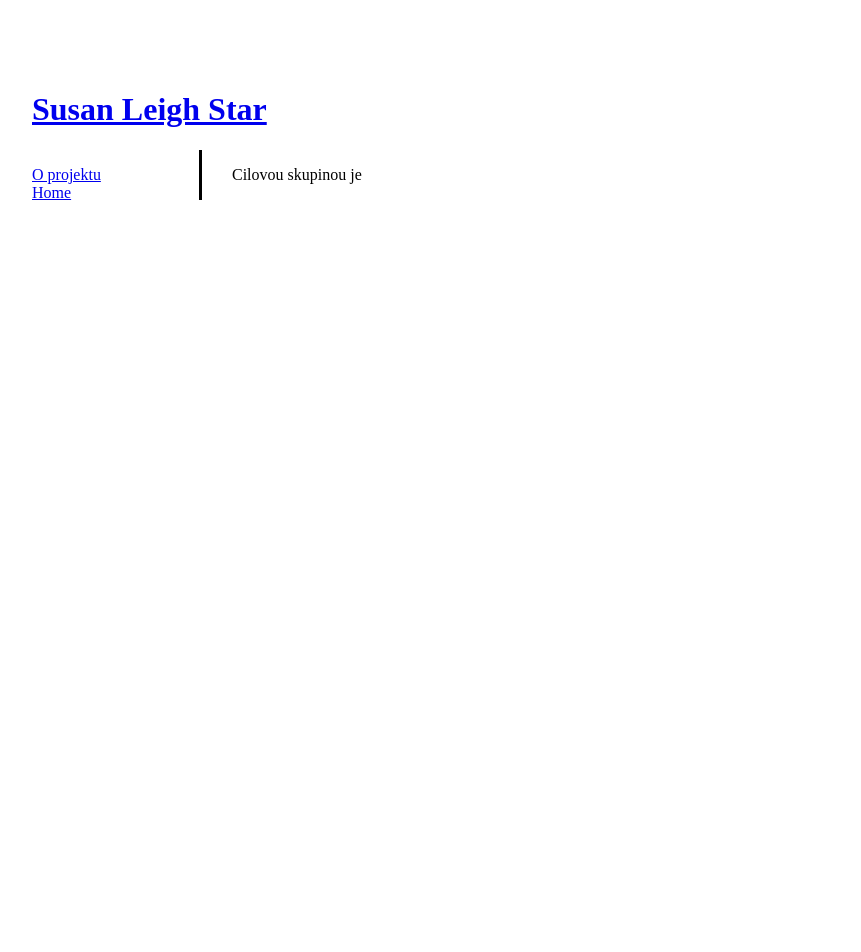
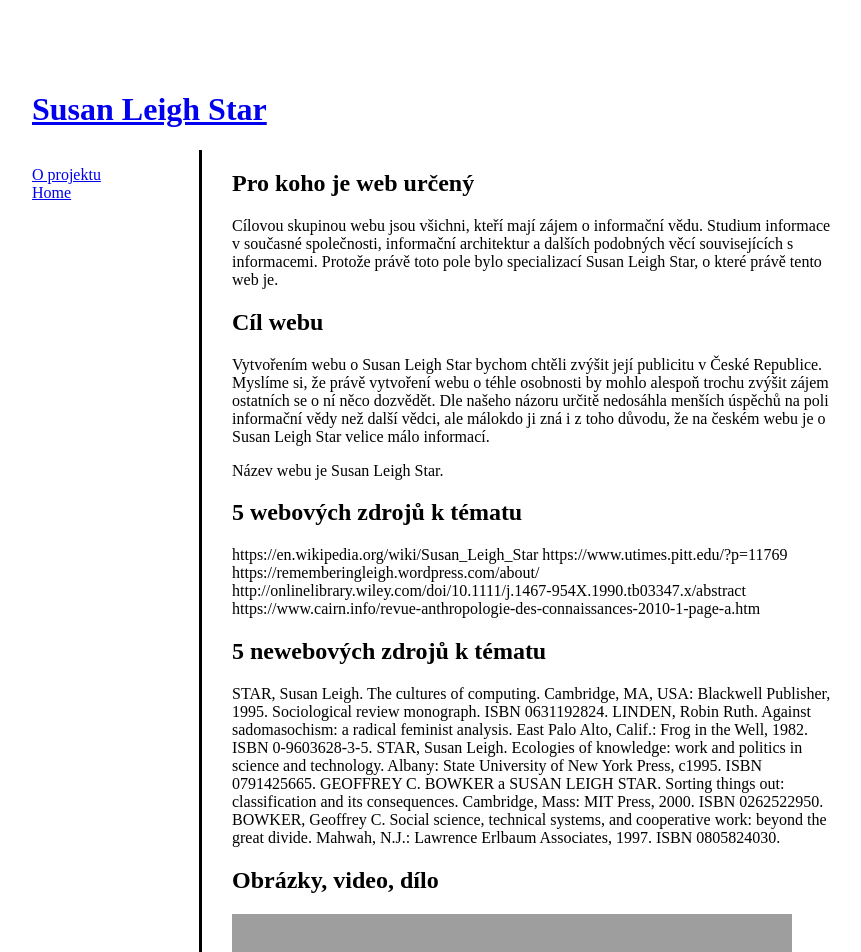
Before and after one commit to KT166/Learn-jekyll, a Jekyll site: the page built from O projektu.md, in a window 1280 px wide and 1400 px high. Shown: the top 952 px of the window, without its empty margins (208-1069 px from the left). Built offline with Jekyll 4.4.1, drawn with Linux system fonts in a browser that asks for light colours; comment, search, counter and statistics services are not loaded; some of the changed text lies outside the part shown; grey boxes are pictures that could not be loaded.

Commit message:
O projektu změna

```diff
--- a/O projektu.md
+++ b/O projektu.md
@@ -3,4 +3,55 @@
 title: O projektu
 ---
 
-Cilovou skupinou je
+## Pro koho je web určený
+Cílovou skupinou webu jsou všichni, kteří mají zájem o informační vědu. Studium informace v současné společnosti, informační architektur a dalších podobných věcí souvisejících s informacemi. Protože právě toto pole bylo specializací Susan Leigh Star, o které právě tento web je.
+
+## Cíl webu
+Vytvořením webu o Susan Leigh Star bychom chtěli zvýšit její publicitu v České Republice. Myslíme si, že právě vytvoření webu o téhle osobnosti by mohlo alespoň trochu zvýšit zájem ostatních se o ní něco dozvědět. Dle našeho názoru určitě nedosáhla menších úspěchů na poli informační vědy než další vědci, ale málokdo ji zná i z toho důvodu, že na českém webu je o Susan Leigh Star velice málo informací.
+
+Název webu je Susan Leigh Star.
+
+## 5 webových zdrojů k tématu
+https://en.wikipedia.org/wiki/Susan_Leigh_Star
+https://www.utimes.pitt.edu/?p=11769
+https://rememberingleigh.wordpress.com/about/
+http://onlinelibrary.wiley.com/doi/10.1111/j.1467-954X.1990.tb03347.x/abstract
+https://www.cairn.info/revue-anthropologie-des-connaissances-2010-1-page-a.htm
+
+## 5 newebových zdrojů k tématu
+STAR, Susan Leigh. The cultures of computing. Cambridge, MA, USA: Blackwell Publisher, 1995. Sociological review monograph. ISBN 0631192824.
+LINDEN, Robin Ruth. Against sadomasochism: a radical feminist analysis. East Palo Alto, Calif.: Frog in the Well, 1982. ISBN 0-9603628-3-5.
+STAR, Susan Leigh. Ecologies of knowledge: work and politics in science and technology. Albany: State University of New York Press, c1995. ISBN 0791425665.
+GEOFFREY C. BOWKER a SUSAN LEIGH STAR. Sorting things out: classification and its consequences. Cambridge, Mass: MIT Press, 2000. ISBN 0262522950.
+BOWKER, Geoffrey C. Social science, technical systems, and cooperative work: beyond the great divide. Mahwah, N.J.: Lawrence Erlbaum Associates, 1997. ISBN 0805824030.
+
+## Obrázky, video, dílo
+
+<a data-pin-do="embedPin" data-pin-lang="cs" href="https://cz.pinterest.com/pin/252060910375296279/"></a>
+<script async defer src="//assets.pinterest.com/js/pinit.js"></script>
+
+<iframe width="560" height="315" src="https://www.youtube.com/embed/fL94LVYjhQQ" frameborder="0" allowfullscreen></iframe>
+
+<p  style=" margin: 12px auto 6px auto; font-family: Helvetica,Arial,Sans-serif; font-style: normal; font-variant: normal; font-weight: normal; font-size: 14px; line-height: normal; font-size-adjust: none; font-stretch: normal; -x-system-font: none; display: block;">   <a title="View SUSAN LEIGH STAR, Ethnography of Infrastructure on Scribd" href="https://www.scribd.com/document/183597782/SUSAN-LEIGH-STAR-Ethnography-of-Infrastructure#from_embed"  style="text-decoration: underline;" >SUSAN LEIGH STAR, Ethnography of Infrastructure</a> by <a title="View Spyros Tzokas's profile on Scribd" href="https://www.scribd.com/user/36973116/Spyros-Tzokas#from_embed"  style="text-decoration: underline;" >Spyros Tzokas</a> on Scribd</p><iframe class="scribd_iframe_embed" src="https://www.scribd.com/embeds/183597782/content?start_page=1&view_mode=scroll&access_key=key-vbs9bt9ptth47hnrft4&show_recommendations=true" data-auto-height="false" data-aspect-ratio="0.7729220222793488" scrolling="no" id="doc_68904" width="100%" height="600" frameborder="0"></iframe>
+
+## Naše vizuální inspirace pro budoucí vzhled webu je ve webech uvedených níže
+
+http://www.salomonssonagency.se/anders-de-la-motte
+https://www.doller.cz/kontakty/
+http://www.csszengarden.com/
+
+
+## Obsah tématu
+- život
+- vzdělání
+- rodina
+- zaměstnání
+- dílo
+- obrázky
+- ocenění
+- zajímavosti
+- další osobnosti informační vědy
+- zdroje
+
+## Strategie
+Informace o životě Susan Leigh Star, její díla, zajímavosti a další věci chceme zveřejňovat v pořadí, v jakém jsou uvedeny v obsahu. Během tvorby webu nás určitě napadnou i jiné věci, na které jsme teď možná zapomněli, a které by se k tématu hodily.
```
